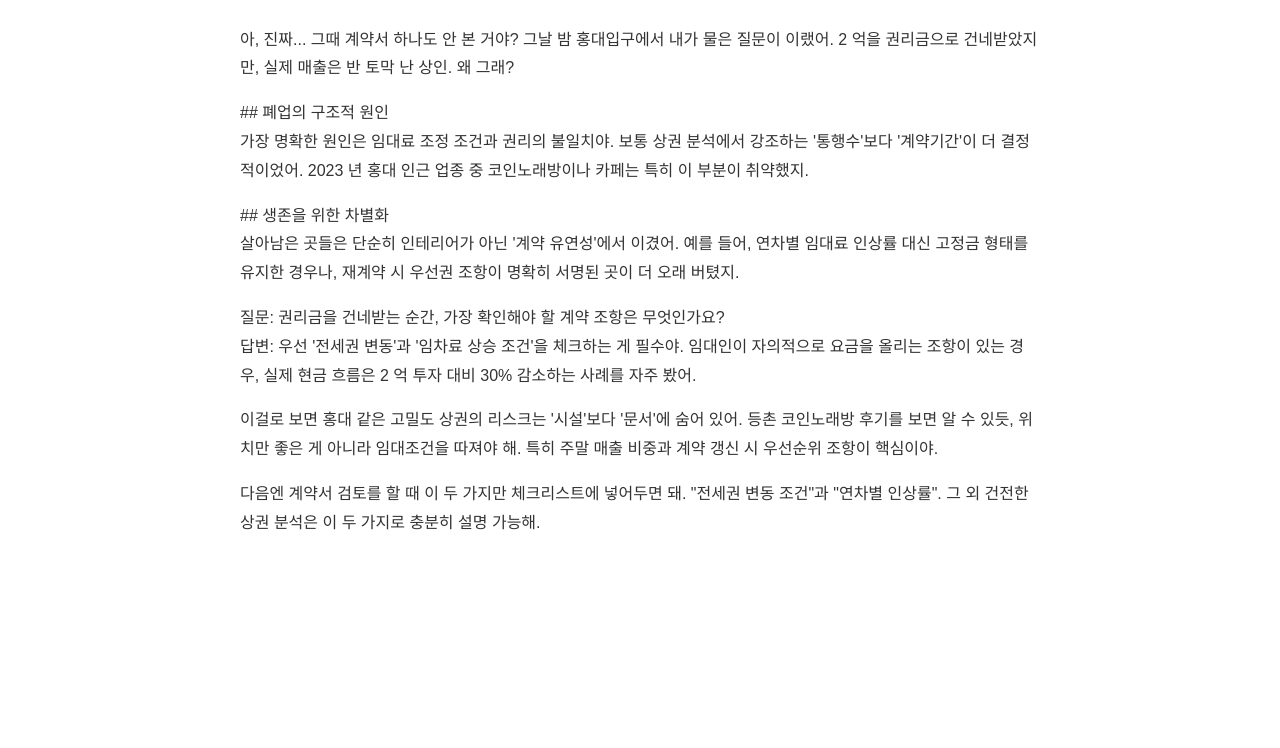
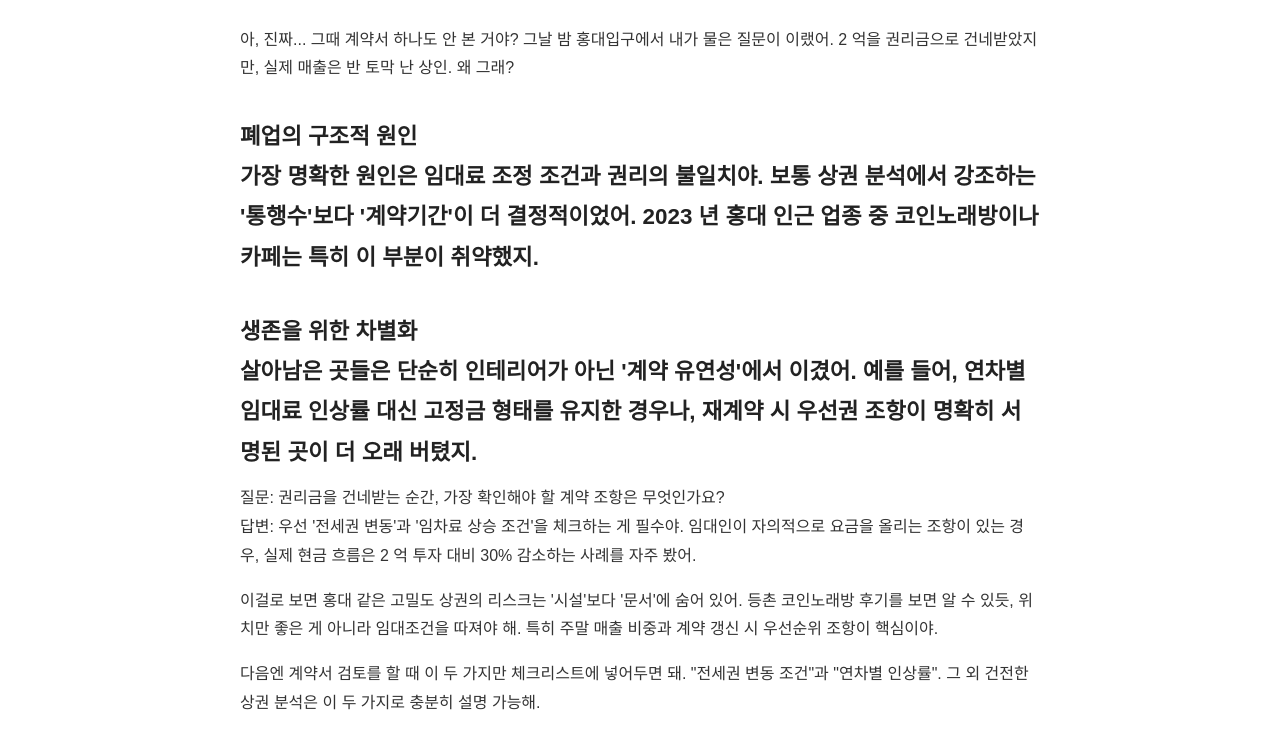
Before and after one commit to mqlwmsltm-arch/bp-t3b08-dc-coin-rv, a plain HTML site: page posts/interview-001-11ijg4l.html in a window 1280 px wide. Shown: the part 932-1680 px from the top of the page. Before the commit the page ends 1510 px from the top, so only its background shows below. Drawn offline with Linux system fonts and the light colour scheme.

Commit message:
deploy: garbage-free snapshot 2026-07-26T15:38:08.028Z

```diff
--- a/posts/interview-001-11ijg4l.html
+++ b/posts/interview-001-11ijg4l.html
@@ -24,8 +24,8 @@
     <article>
       <p><img src="../assets/bpaas_00091_.webp" alt="홍대 상권 계약서와 밤거리 분위기" loading="lazy" width="1344" height="768"></p>
 <p>아, 진짜... 그때 계약서 하나도 안 본 거야? 그날 밤 홍대입구에서 내가 물은 질문이 이랬어. 2 억을 권리금으로 건네받았지만, 실제 매출은 반 토막 난 상인. 왜 그래?</p>
-<p>## 폐업의 구조적 원인<br>가장 명확한 원인은 임대료 조정 조건과 권리의 불일치야. 보통 상권 분석에서 강조하는 '통행수'보다 '계약기간'이 더 결정적이었어. 2023 년 홍대 인근 업종 중 코인노래방이나 카페는 특히 이 부분이 취약했지.</p>
-<p>## 생존을 위한 차별화<br>살아남은 곳들은 단순히 인테리어가 아닌 '계약 유연성'에서 이겼어. 예를 들어, 연차별 임대료 인상률 대신 고정금 형태를 유지한 경우나, 재계약 시 우선권 조항이 명확히 서명된 곳이 더 오래 버텼지.</p>
+<h2>폐업의 구조적 원인<br>가장 명확한 원인은 임대료 조정 조건과 권리의 불일치야. 보통 상권 분석에서 강조하는 '통행수'보다 '계약기간'이 더 결정적이었어. 2023 년 홍대 인근 업종 중 코인노래방이나 카페는 특히 이 부분이 취약했지.</h2>
+<h2>생존을 위한 차별화<br>살아남은 곳들은 단순히 인테리어가 아닌 '계약 유연성'에서 이겼어. 예를 들어, 연차별 임대료 인상률 대신 고정금 형태를 유지한 경우나, 재계약 시 우선권 조항이 명확히 서명된 곳이 더 오래 버텼지.</h2>
 <p>질문: 권리금을 건네받는 순간, 가장 확인해야 할 계약 조항은 무엇인가요?<br>답변: 우선 '전세권 변동'과 '임차료 상승 조건'을 체크하는 게 필수야. 임대인이 자의적으로 요금을 올리는 조항이 있는 경우, 실제 현금 흐름은 2 억 투자 대비 30% 감소하는 사례를 자주 봤어.</p>
 <p>이걸로 보면 홍대 같은 고밀도 상권의 리스크는 '시설'보다 '문서'에 숨어 있어. 등촌 코인노래방 후기를 보면 알 수 있듯, 위치만 좋은 게 아니라 임대조건을 따져야 해. 특히 주말 매출 비중과 계약 갱신 시 우선순위 조항이 핵심이야.</p>
 <p>다음엔 계약서 검토를 할 때 이 두 가지만 체크리스트에 넣어두면 돼. "전세권 변동 조건"과 "연차별 인상률". 그 외 건전한 상권 분석은 이 두 가지로 충분히 설명 가능해.</p>
```
Also changed, not shown: posts/normal-2.html (+1 -1 lines).
